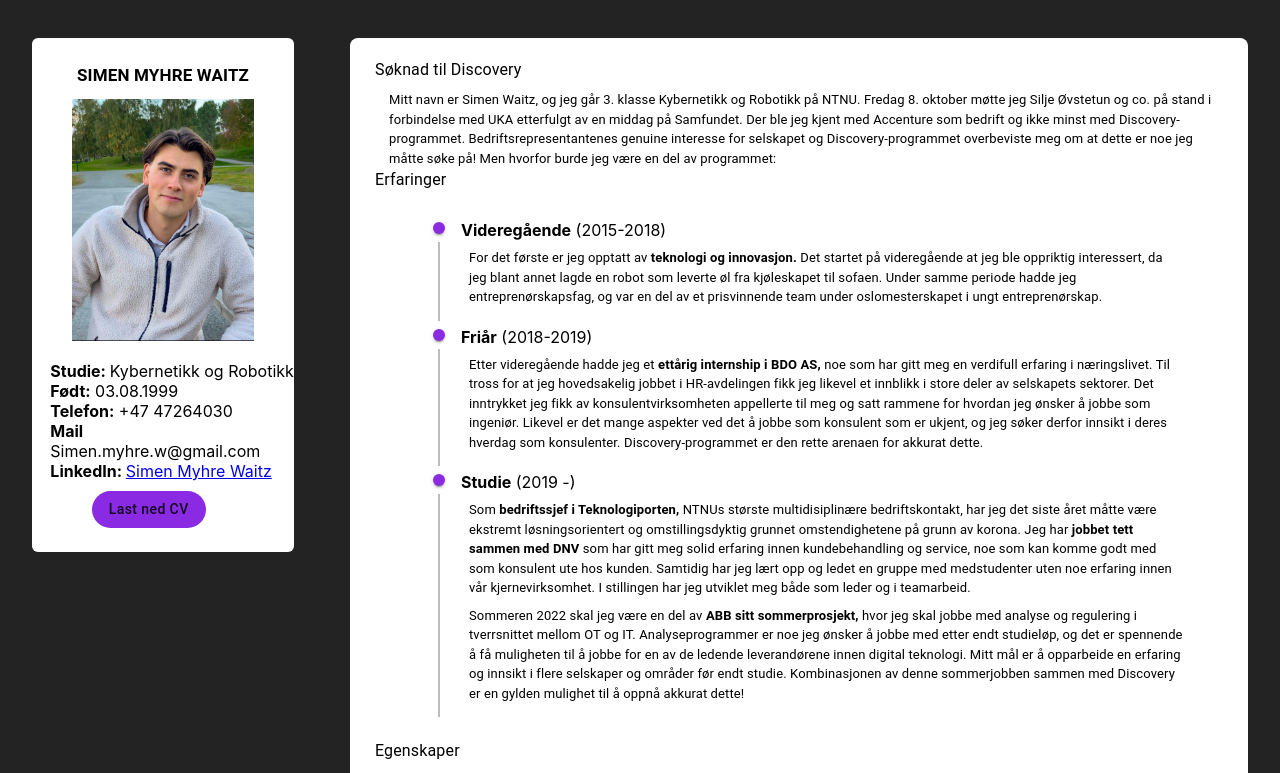
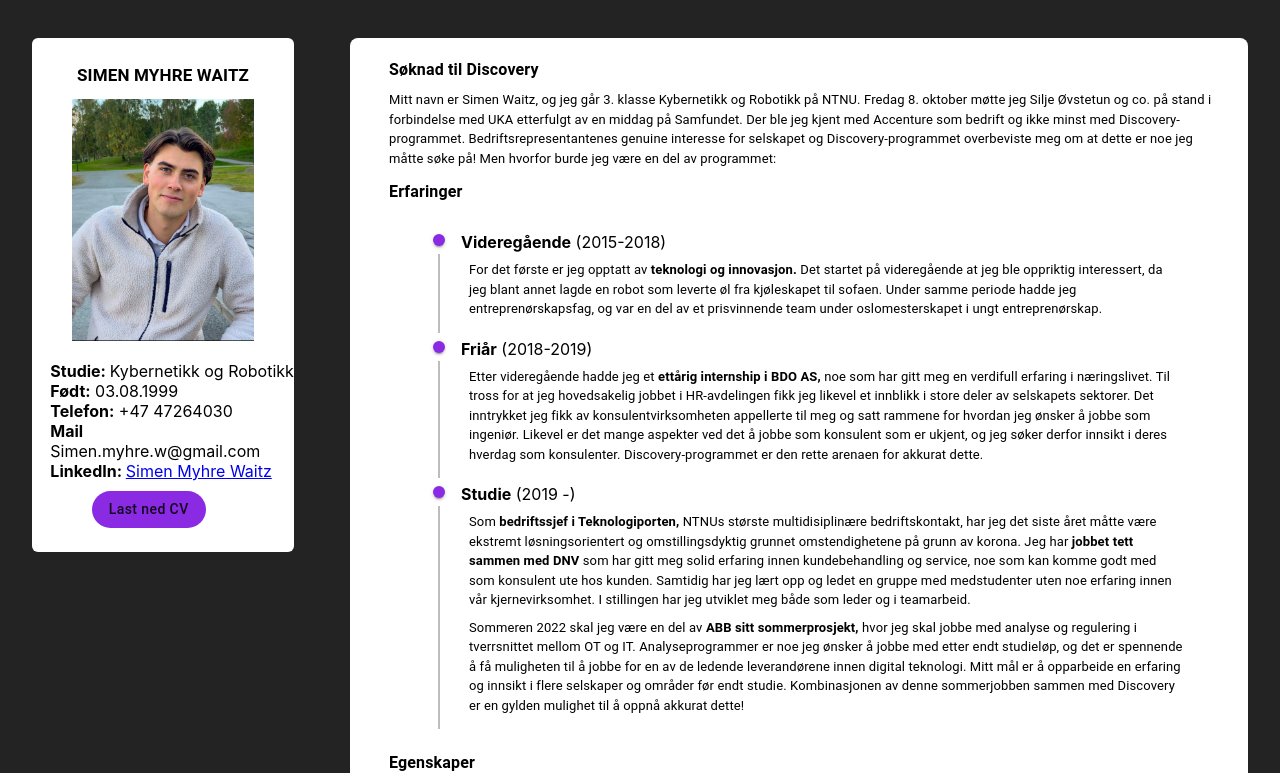
Before and after one commit to Simenwai/simendiscovery, a React (Create React App) app: page / in a window 1280 px wide. Shown: the top 773 px of the page. Built offline with nearby package versions, Linux system fonts and the light colour scheme.

Commit message:
finsihed

```diff
--- a/src/components/Application/Application.css
+++ b/src/components/Application/Application.css
@@ -11,14 +11,14 @@
 }
 
 .application_title{
-    font-weight: bold;
-    margin-left: 14px;
-    margin-top: 12px;
+    font-weight: bold !important;
+    margin-left: 14px !important;
+    margin-top: 12px !important;
 }
 
 .application_title2{
-    font-weight: bold;
-    margin-left: 14px;
+    font-weight: bold !important;
+    margin-left: 14px !important;
 }
 
 .application_subtitle{
```
